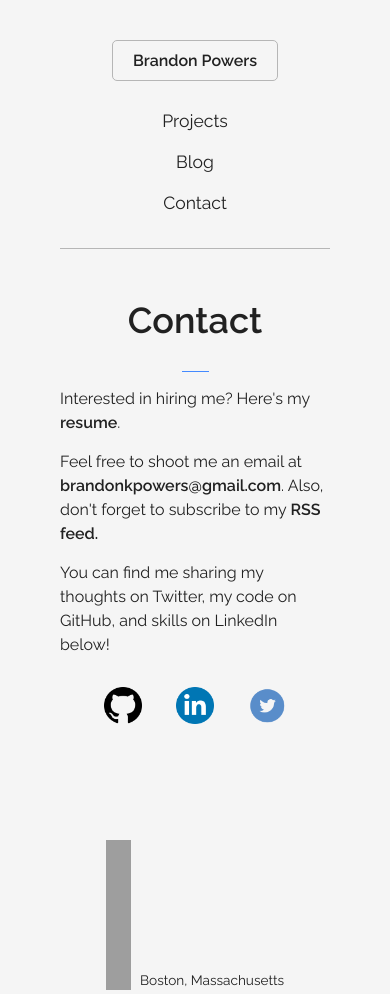
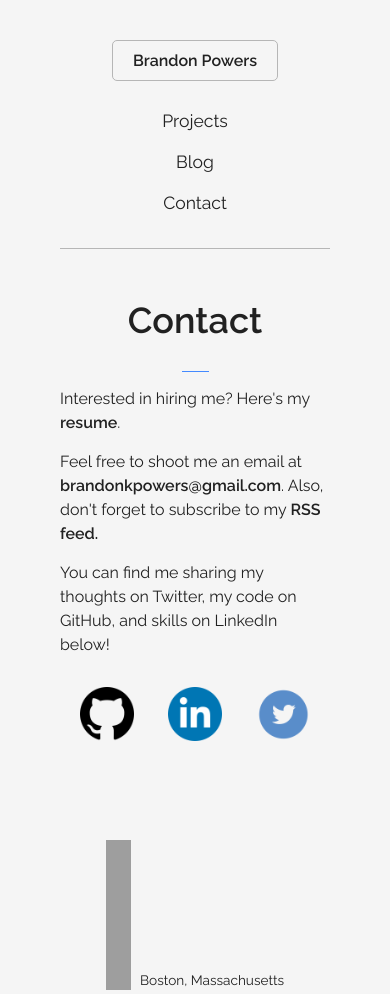
Before and after one commit to brandon-powers/brandon-powers.github.io, a Jekyll site: the page built from contact.html, in a window 390 px wide. Built offline with Jekyll 4.4.1, drawn with Linux system fonts in a browser that asks for light colours.

Commit message:
mobile stuff

```diff
--- a/css/small.css
+++ b/css/small.css
@@ -59,4 +59,8 @@ h5 {
     .post-content {
         margin: 40px 0px 0px 0px;
     }
+    .contact img {
+        width: 20%;
+        padding-bottom: 0px;
+    }
 }
```
